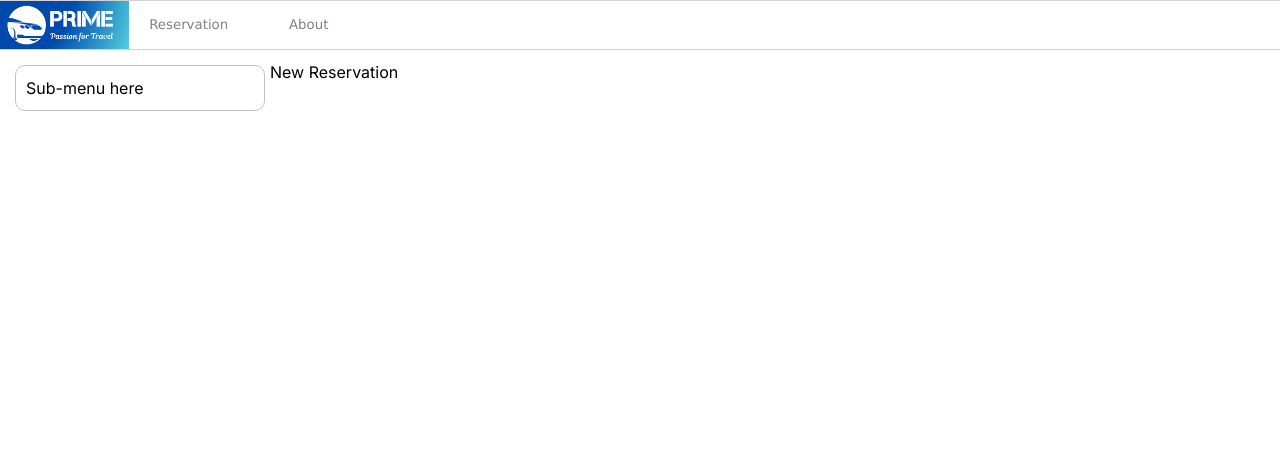
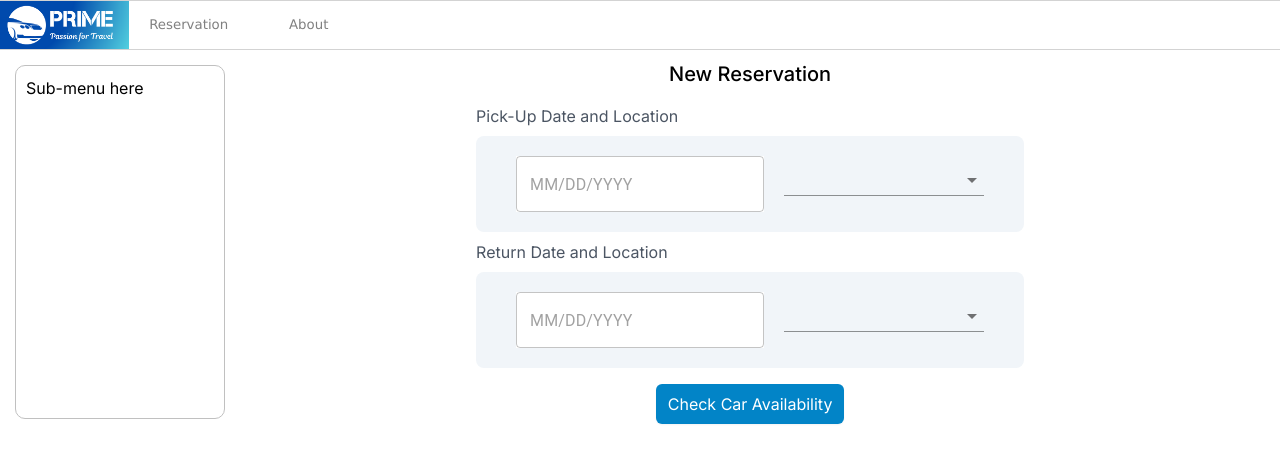
Before and after one commit to stormnoopper/CarReatalApp, a Next.js app: page /reservations in a window 1280 px wide. Shown: the top 462 px of the page. Built offline with nearby package versions, Linux system fonts and the light colour scheme.

Commit message:
Assigment5

```diff
--- a/package.json
+++ b/package.json
@@ -9,6 +9,11 @@
     "lint": "next lint"
   },
   "dependencies": {
+    "@emotion/react": "^11.11.4",
+    "@emotion/styled": "^11.11.0",
+    "@mui/material": "^5.15.12",
+    "@mui/x-date-pickers": "^6.19.6",
+    "dayjs": "^1.11.10",
     "next": "14.1.3",
     "react": "^18",
     "react-dom": "^18"
--- a/src/app/reservations/page.tsx
+++ b/src/app/reservations/page.tsx
@@ -1,7 +1,20 @@
+import LocationDateReserve from "@/components/LocationDateReserve"
+
 export default function Reservations(){
     return(
-        <main>
-            <div>New Reservation</div>
+        <main className="w-[100%] flex flex-col items-center space-y-4">
+            <div className="text-xl font-medium " >New Reservation</div>
+
+            <div className="w-fit space-y-2">
+                <div className="text-md text-left text-gray-600"> Pick-Up Date and Location</div>
+                <LocationDateReserve/>
+                <div className="text-md text-left text-gray-600"> Return Date and Location</div>
+                <LocationDateReserve/>
+            </div>
+            <button className="block rounded-md bg-sky-600 hover:bg-indigo-600
+            px-3 py-2 shadow-sm text-white">
+                Check Car Availability
+            </button>
         </main>
     )
 }
--- /dev/null
+++ b/src/components/InteractiveCard.tsx
@@ -0,0 +1,30 @@
+'use client'
+import React from "react";
+
+export default function InteractiveCard({ children , contentName }:{ children:React.ReactNode , contentName:string}){
+
+    function onCardSelected(){
+        alert("You select " + contentName)
+    };
+
+    function onCardMouseAction(event: React.SyntheticEvent){
+        if(event.type=='mouseover'){
+            event.currentTarget.classList.remove('shadow-lg')
+            event.currentTarget.classList.add('shadow-2xl')
+
+        }
+        else{
+            event.currentTarget.classList.remove('shadow-2xl')
+            event.currentTarget.classList.add('shadow-lg')
+        }
+    }
+
+    return(
+        <div className="w-1/5 h-[300px] rounded-lg shadow-lg"
+        onClick={()=>onCardSelected()}
+        onMouseOver={(e)=>onCardMouseAction(e)}
+        onMouseOut={(e)=>onCardMouseAction(e)}>
+            {children}
+        </div>
+    );
+}
--- /dev/null
+++ b/src/components/LocationDateReserve.tsx
@@ -0,0 +1,22 @@
+'use client'
+import { DatePicker } from "@mui/x-date-pickers"
+import { LocalizationProvider } from "@mui/x-date-pickers"
+import {AdapterDayjs} from "@mui/x-date-pickers/AdapterDayjs"
+import {Select,MenuItem} from "@mui/material"
+import { TextField } from '@mui/material';
+
+
+export default function LocationDateReserve(){
+    return(
+        <div className="bg-slate-100 rounded-lg space-x-5 space-y-2 w-fit px-10 py-5 flex flex-row justify-center">
+            <LocalizationProvider dateAdapter={AdapterDayjs}>
+                <DatePicker className="bg-white"/>
+            </LocalizationProvider>
+            <Select variant="standard" name="Location" id="location" className="h-[2em] w-[200px]">
+                <MenuItem value="BKK">Bangkok</MenuItem>
+                <MenuItem value="CNX">Chaing Mai</MenuItem>
+                <MenuItem value="HKT">Phuket</MenuItem>
+            </Select>
+        </div>
+    )
+}
--- a/src/components/ProductCard.tsx
+++ b/src/components/ProductCard.tsx
@@ -1,9 +1,9 @@
-import styles from './productcard.module.css'
 import Image from 'next/image';
+import InteractiveCard from './InteractiveCard';
 
 export default function ProductCard({ carName,imgSrc }:{ carName:string , imgSrc:string }){
     return(
-        <div className="w-1/5 h-[300px] rounded-lg shadow-lg">
+        <InteractiveCard contentName={carName}>
             <div className="w-full h-[70%] relative rounded-t-lg">
                 <Image src={imgSrc}
                 alt='Product Picture'
@@ -12,6 +12,6 @@
                 />
             </div>
             <div className='w-full h-[30%] p-[10px]'>{carName}</div>
-        </div>
+        </InteractiveCard>
     );
 }
```
Also changed, not shown: 1 other file (tests, documents, lock files or other folders).
